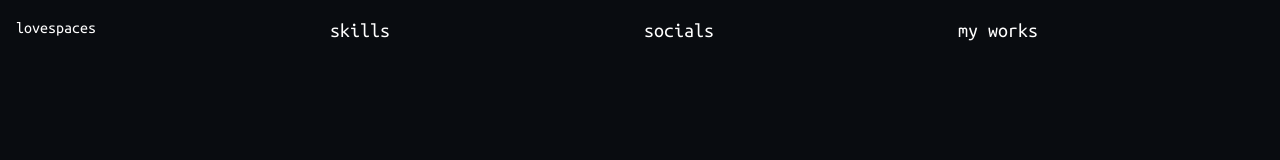
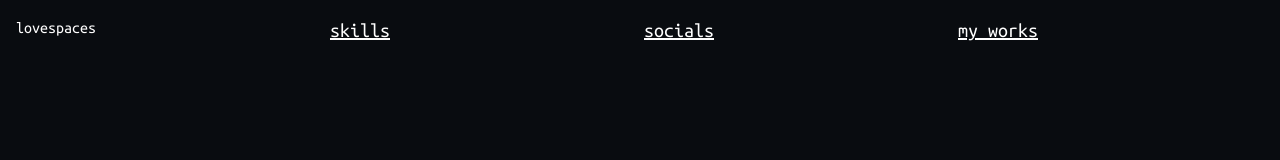
Before and after one commit to lovespaces/lovwy.moe, a React (Vite) app: page / in a window 1280 px wide. Shown: the top 160 px of the page. Built offline with nearby package versions, Linux system fonts and the light colour scheme; a web font is replaced by a local one.

Commit message:
github action delete (cuz i dont use anymore) / title underline

```diff
--- a/src/components/myworks.tsx
+++ b/src/components/myworks.tsx
@@ -5,7 +5,7 @@ function MyWorks() {
     return (
         <>
             <div className="flex flex-col justify-between h-[30lvh] md:h-full">
-                <p>my works</p>
+                <p className="underline">my works</p>
                 <div className="flex-1 flex flex-col justify-center">
                     <p className="opacity-50 select-none">nothing :D</p>
                 </div>
--- a/src/components/skills.tsx
+++ b/src/components/skills.tsx
@@ -4,7 +4,7 @@ function Skills() {
     return (
         <>
             <div className="flex flex-col justify-between h-[30lvh] md:h-full">
-                <p>skills</p>
+                <p className="underline">skills</p>
                 <div className="flex-1 flex flex-col justify-center">
                     <p>React, Tailwind, Hono</p>
                     <p>JS/TS, Python, Swift</p>
--- a/src/components/socials.tsx
+++ b/src/components/socials.tsx
@@ -4,7 +4,7 @@ function Socials() {
     return (
         <>
             <div className="flex flex-col justify-between h-[30lvh] md:h-full">
-                <p>socials</p>
+                <p className="underline">socials</p>
                 <div className="flex-1 flex flex-col justify-center">
                     <p><a href="https://x.com/lovedspaces" target="_blank" className="underline font-bold">X</a>, <a href="https://x.com/wxxwxxwxxwx" className="underline font-bold">X (2)</a></p>
                     <p><a href="https://github.com/lovespaces" target="_blank" className="underline font-bold">GitHub</a></p>
```
